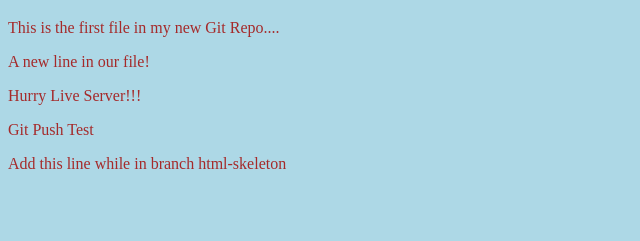
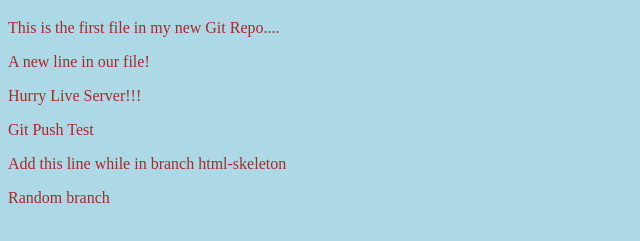
Before and after one commit to clnguye/SimpleHTML, a website: page index.html in a window 1280 px wide. Shown: the part 61-302 px from the top of the page, without its empty margins (0-640 px from the left). Drawn offline with Linux system fonts and the light colour scheme.

Commit message:
Add Radom line to index.html

```diff
--- a/index.html
+++ b/index.html
@@ -14,5 +14,6 @@
     <p>Hurry Live Server!!!</p>
     <p>Git Push Test</p>
     <p>Add this line while in branch html-skeleton</p>
+    <p>Random branch</p>
 </body>
 </html>
```
